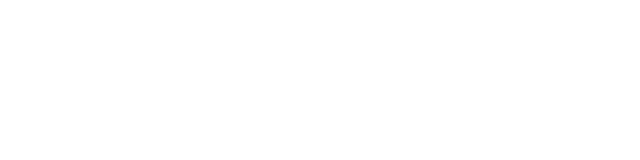
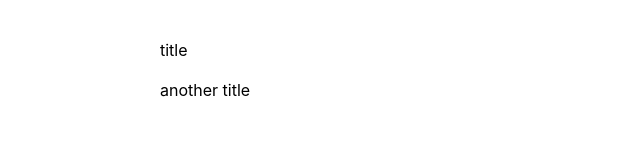
Before and after one commit to eddy-guo/sales-form, a Next.js app: page / in a window 1280 px wide. Shown: the top 160 px of the page, without its empty margins (0-640 px from the left). Built offline with nearby package versions, Linux system fonts and the light colour scheme.

Commit message:
get data through getServerSideProps, styles

```diff
--- a/pages/index.js
+++ b/pages/index.js
@@ -2,7 +2,7 @@ import Head from "next/head";
 import Image from "next/image";
 import styles from "../styles/Home.module.css";
 
-export default function Home() {
+export default function Home({ data }) {
   return (
     <div className={styles.container}>
       <Head>
@@ -11,7 +11,32 @@ export default function Home() {
         <link rel="icon" href="/favicon.ico" />
       </Head>
 
-      <main className={styles.main}></main>
+      <main className={styles.main}>
+        <ul className={styles.testlist}>
+          {data.map((item) => (
+            <li key="item.id">{item.title}</li>
+          ))}
+        </ul>
+      </main>
     </div>
   );
 }
+
+export async function getServerSideProps() {
+  const data = [
+    {
+      id: 1,
+      title: "title",
+    },
+    {
+      id: 2,
+      title: "another title",
+    },
+  ];
+
+  return {
+    props: {
+      data,
+    },
+  };
+}
--- a/styles/Home.module.css
+++ b/styles/Home.module.css
@@ -1,20 +1,47 @@
 .container {
-  min-height: 100vh;
-  padding: 0 0.5rem;
-  display: flex;
-  flex-direction: column;
-  justify-content: center;
-  align-items: center;
-  height: 100vh;
+  width: 960px;
+  margin: 0 auto;
 }
 
-.main {
-  padding: 5rem 0;
-  flex: 1;
-  display: flex;
-  flex-direction: column;
-  justify-content: center;
-  align-items: center;
+.testlist {
+  list-style: none;
+  padding: 0;
+  margin: 40px 0;
+}
+
+.testlist li {
+  margin-bottom: 20px;
+}
+
+.testlist span {
+  display: block;
+  margin-bottom: 5px;
+}
+
+.testform {
+  background: #efefef;
+  padding: 20px;
+  max-width: 500px;
+}
+
+.testform input,
+.testform textarea {
+  padding: 10px;
+  border: 1px solid #ccc;
+  margin-bottom: 20px;
+  width: 100%;
+  font-family: -apple-system, BlinkMacSystemFont, Segoe UI, Roboto, Oxygen,
+    Ubuntu, Cantarell, Fira Sans, Droid Sans, Helvetica Neue, sans-serif;
+  font-size: 16px;
+}
+
+.testform button {
+  border: none;
+  border-radius: 4px;
+  padding: 10px 20px;
+  background: #0e9d58;
+  color: #ffffff;
+  font-size: 16px;
 }
 
 .footer {
@@ -26,11 +53,14 @@
   align-items: center;
 }
 
+.footer img {
+  margin-left: 0.5rem;
+}
+
 .footer a {
   display: flex;
   justify-content: center;
   align-items: center;
-  flex-grow: 1;
 }
 
 .title a {
@@ -80,6 +110,7 @@
 
 .card {
   margin: 1rem;
+  flex-basis: 45%;
   padding: 1.5rem;
   text-align: left;
   color: inherit;
@@ -87,7 +118,6 @@
   border: 1px solid #eaeaea;
   border-radius: 10px;
   transition: color 0.15s ease, border-color 0.15s ease;
-  width: 45%;
 }
 
 .card:hover,
@@ -97,7 +127,7 @@
   border-color: #0070f3;
 }
 
-.card h2 {
+.card h3 {
   margin: 0 0 1rem 0;
   font-size: 1.5rem;
 }
@@ -110,7 +140,6 @@
 
 .logo {
   height: 1em;
-  margin-left: 0.5rem;
 }
 
 @media (max-width: 600px) {
```
